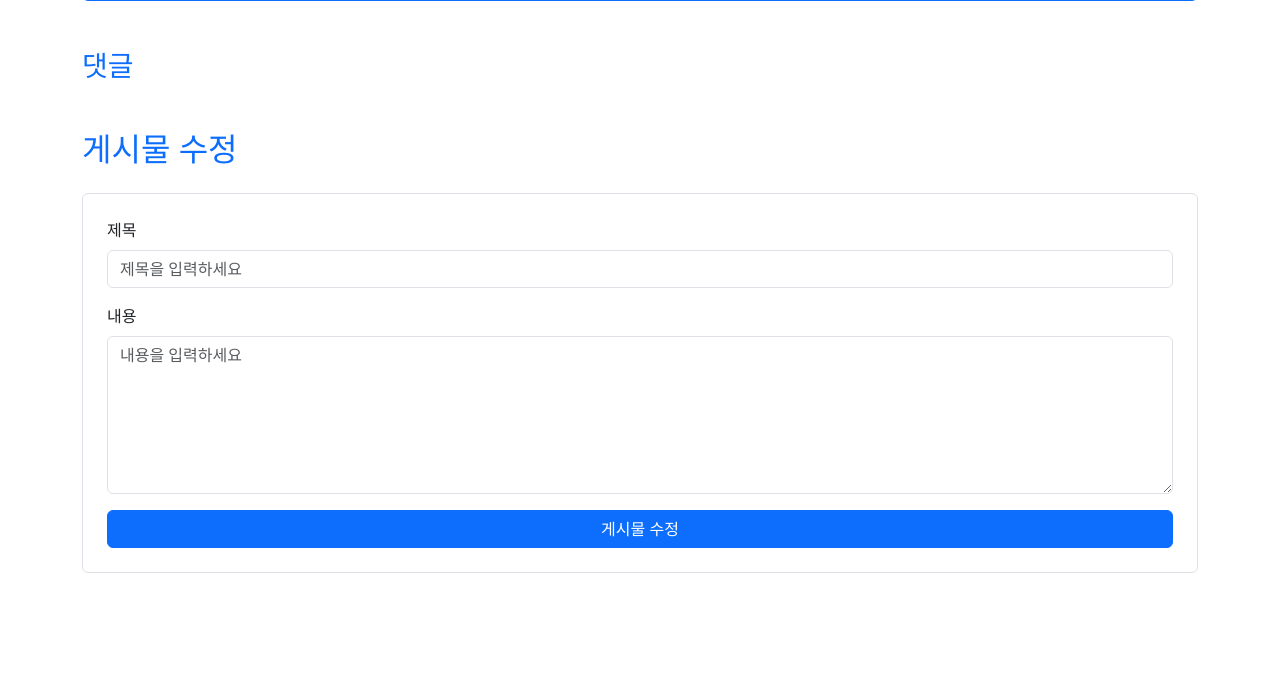
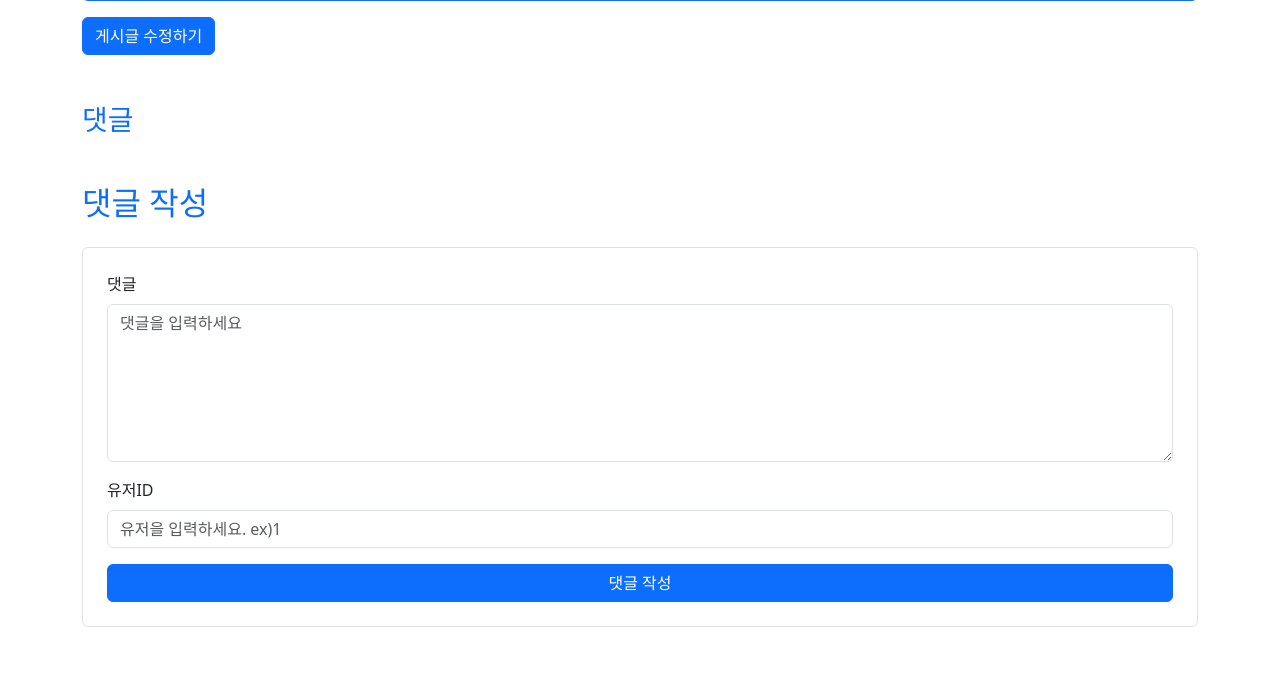
Before and after one commit to TakSung/web-board, a Flask app: template templates/post_detail.html in a window 1280 px wide. Shown: the part 227-902 px from the top of the page. Before the commit the page ends 800 px from the top, so only its background shows below. Run offline with Flask 2, Linux system fonts and the light colour scheme; the template is opened without the code that fills it, so the values that code supplies are empty.

Commit message:
⚡️ 20241120 수업 자료

```diff
--- a/main.py
+++ b/main.py
@@ -86,6 +86,10 @@ def get_post_detail(post_id:int):
     new_comment = get_comment_list(post_id)
     return render_template('post_detail.html', post=post, comments=new_comment)
 
+@app.route('/post/edit/<int:post_id>', methods=['GET'])
+def get_post_edit(post_id:int):
+    post = posts[post_id]
+    return render_template('post_edit.html', post=post)
 
 @app.route('/post/create', methods=['GET'])
 def get_post_create():
--- a/templates/post_detail.html
+++ b/templates/post_detail.html
@@ -26,33 +26,48 @@
             </div>
         </div>
 
+        <a href="" class="btn btn-primary">게시글 수정하기</a>
+
         <!-- 댓글 목록 -->
         <h3 class="mt-5 mb-4 text-primary">댓글</h3>
         <div class="list-group mb-4">
         {% for comment in comments %}
             <div class="list-group-item">
+                <!-- 댓글 내용 -->
                 <p class="mb-1">{{ comment.content }}</p>
-                <small class="text-muted">
-                    작성자: {{ comment.user }} | 작성일: {{ comment.create_time.strftime('%Y/%m/%d') }}
-                </small>
+
+                <div class="list-group-item d-flex justify-content-between align-items-center">
+                    <!-- 작성자 정보 및 삭제 버튼 -->
+                    <div class="d-flex justify-content-between w-100">
+                        <small class="text-muted">
+                            작성자: {{ comment.user }} | 작성일: {{ comment.create_time.strftime('%Y/%m/%d') }}
+                        </small>
+
+                        <!-- 삭제 버튼 -->
+                        <form action="" method="GET" style="display:inline;">
+                            <button type="submit" class="btn btn-link p-0" onclick="return confirm('정말 삭제하시겠습니까?');">
+                                <img src="{{ url_for('static', filename='delete.svg') }}" alt="삭제" style="width: 20px; height: 20px; object-fit: cover;">
+                            </button>
+                        </form>
+                    </div>
+                </div>
             </div>
         {% endfor %}
 
     </div>
-        <!-- 게시물 수정 폼 -->
-        <h2 class="mb-4 text-primary">게시물 수정</h2>
-        <form action="/post/edit" method="POST" class="border p-4 rounded">
+        <!-- 댓글 작성 폼 -->
+        <h2 class="mb-4 text-primary">댓글 작성</h2>
+        <form action="" method="POST" class="border p-4 rounded">
             <div class="mb-3">
-                <label for="title" class="form-label">제목</label>
-                <input type="text" name="title" class="form-control" id="title" placeholder="제목을 입력하세요" required value="{{ post.title }}">
+                <label for="commentContent" class="form-label">댓글</label>
+                <textarea name="commentContent" class="form-control" id="commentContent" rows="6" placeholder="댓글을 입력하세요" required></textarea>
             </div>
             <div class="mb-3">
-                <label for="content" class="form-label">내용</label>
-                <textarea name="content" class="form-control" id="content" rows="6" placeholder="내용을 입력하세요" required>{{ post.content }}</textarea>
+                <label for="userId" class="form-label">유저ID</label>
+                <input type="text" name="userId" class="form-control" id="userId" placeholder="유저을 입력하세요. ex)1" required>
             </div>
-            <input type="hidden" name="user_id" class="form-control" id="user_id" value="{{ post.user_id }}" readonly>
             <input type="hidden" name="postId" id="postId" value="{{ post.id }}">
-            <button type="submit" class="btn btn-primary w-100">게시물 수정</button>
+            <button type="submit" class="btn btn-primary w-100">댓글 작성</button>
         </form>
 
     <!-- Bootstrap JS and Popper.js -->
```
Also changed, not shown: templates/post_edit.html (added, +31 -0 lines), 할일/20241120.md (added, +17 -0 lines), 할일/20241113.md (renamed from docs/20241113.md), 1 other file.
